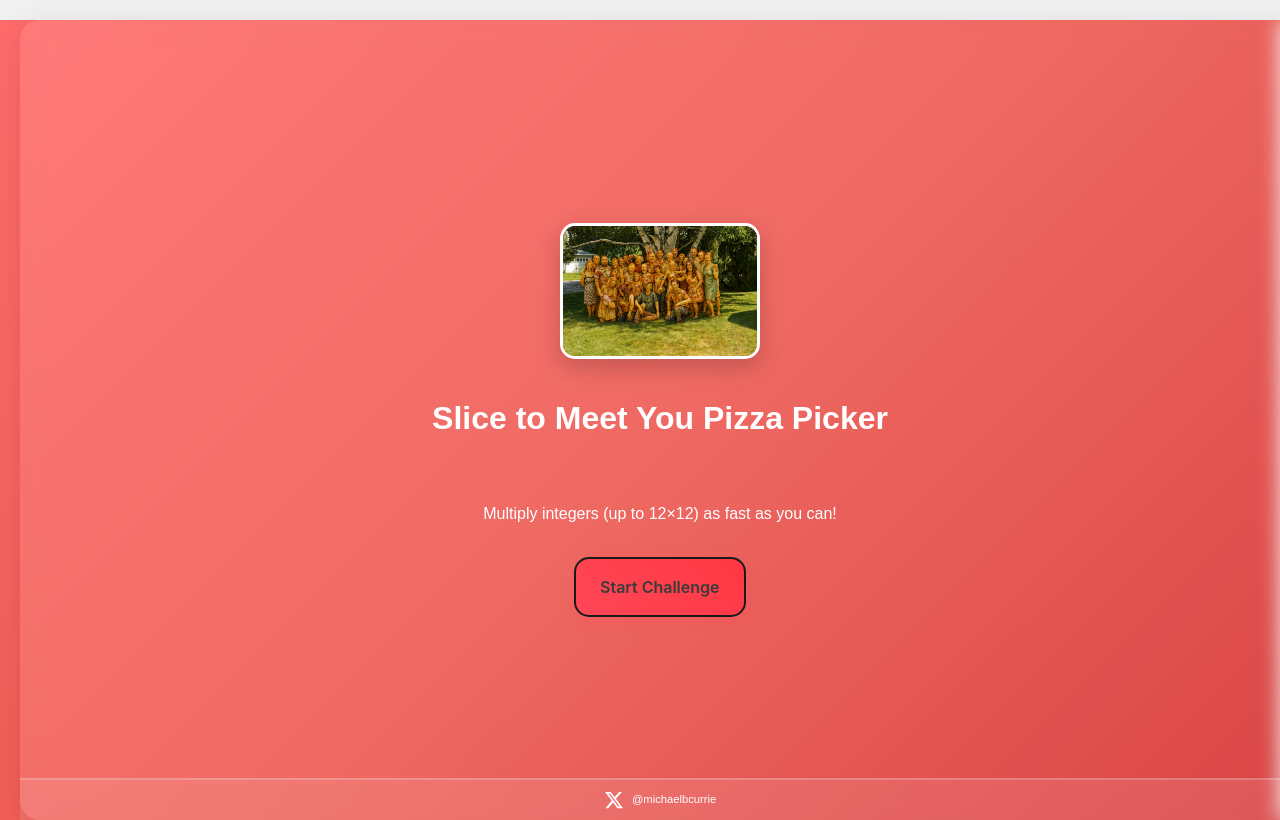
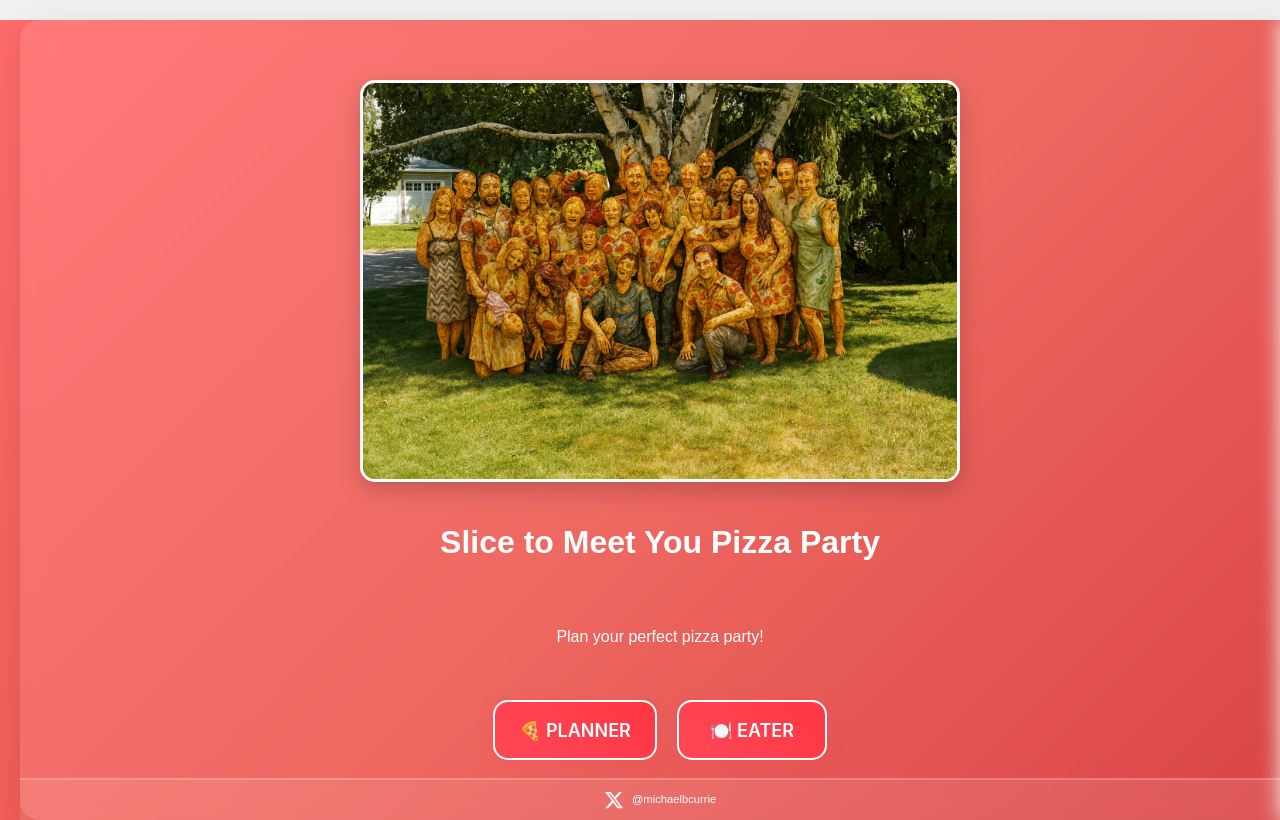
Before and after one commit to MichaelCurrie/times-tables-challenge, a Flask app: template templates/pizza.html in a window 1280 px wide. Run offline with Flask 3, Linux system fonts and the light colour scheme; the template is opened without the code that fills it, so the values that code supplies are empty.

Commit message:
pizza planner and picker

```diff
--- a/app.py
+++ b/app.py
@@ -43,6 +43,18 @@ def init_db():
           total_effective_time REAL,
           count INTEGER,
           wrong_count INTEGER
+      );
+    """)
+
+    # Pizza party attendees
+    cur.execute("""
+      CREATE TABLE IF NOT EXISTS pizza_attendees (
+          id INTEGER PRIMARY KEY AUTOINCREMENT,
+          party_number INTEGER NOT NULL,
+          name TEXT NOT NULL,
+          slice_count INTEGER NOT NULL,
+          favorite_topping TEXT NOT NULL,
+          timestamp DATETIME DEFAULT CURRENT_TIMESTAMP
       );
     """)
 
@@ -173,5 +185,77 @@ def submit():
         "world_count": world_count
     })
 
+@app.route("/pizza/join", methods=["POST"])
+def join_pizza_party():
+    data = request.get_json()
+    party_number = data.get("partyNumber")
+    name = data.get("name")
+    slice_count = data.get("sliceCount")
+    favorite_topping = data.get("favoriteTopping")
+
+    if not all([party_number, name, slice_count, favorite_topping]):
+        return jsonify({"error": "All fields are required"}), 400
+
+    conn = sqlite3.connect(DATABASE)
+    cur = conn.cursor()
+
+    try:
+        cur.execute("""
+            INSERT INTO pizza_attendees (party_number, name, slice_count, favorite_topping)
+            VALUES (?, ?, ?, ?)
+        """, (party_number, name, slice_count, favorite_topping))
+
+        conn.commit()
+        conn.close()
+
+        return jsonify({"success": True, "message": "Successfully joined the pizza party!"})
+    except Exception as e:
+        conn.close()
+        return jsonify({"error": str(e)}), 500
+
+@app.route("/pizza/summary/<int:party_number>", methods=["GET"])
+def get_pizza_party_summary(party_number):
+    conn = sqlite3.connect(DATABASE)
+    cur = conn.cursor()
+
+    try:
+        # Get all attendees for this party
+        cur.execute("""
+            SELECT name, slice_count, favorite_topping
+            FROM pizza_attendees
+            WHERE party_number = ?
+            ORDER BY timestamp
+        """, (party_number,))
+
+        attendees = cur.fetchall()
+
+        if not attendees:
+            return jsonify({"error": "No party found with that number"}), 404
+
+        # Calculate totals
+        total_slices = sum(attendee[1] for attendee in attendees)
+        names = [attendee[0] for attendee in attendees]
+
+        # Count toppings
+        topping_counts = {}
+        for attendee in attendees:
+            topping = attendee[2]
+            topping_counts[topping] = topping_counts.get(topping, 0) + 1
+
+        # Get top 3 toppings
+        top_toppings = sorted(topping_counts.items(), key=lambda x: x[1], reverse=True)[:3]
+
+        conn.close()
+
+        return jsonify({
+            "party_number": party_number,
+            "attendees": names,
+            "total_slices": total_slices,
+            "top_toppings": top_toppings
+        })
+    except Exception as e:
+        conn.close()
+        return jsonify({"error": str(e)}), 500
+
 if __name__ == '__main__':
     app.run(debug=True)
--- /dev/null
+++ b/static/pizza.js
@@ -0,0 +1,133 @@
+// Pizza Party JavaScript
+
+document.addEventListener('DOMContentLoaded', function() {
+    // Get all the containers
+    const startScreen = document.getElementById('startScreen');
+    const eaterContainer = document.getElementById('eaterContainer');
+    const plannerContainer = document.getElementById('plannerContainer');
+    const plannerResultsContainer = document.getElementById('plannerResultsContainer');
+
+    // Get all the buttons
+    const plannerButton = document.getElementById('plannerButton');
+    const eaterButton = document.getElementById('eaterButton');
+    const backToHome = document.getElementById('backToHome');
+    const backToHomePlanner = document.getElementById('backToHomePlanner');
+    const backToPlanner = document.getElementById('backToPlanner');
+
+    // Get forms
+    const eaterForm = document.getElementById('eaterForm');
+    const plannerForm = document.getElementById('plannerForm');
+
+    // Navigation functions
+    function showScreen(screen) {
+        // Hide all screens
+        startScreen.style.display = 'none';
+        eaterContainer.style.display = 'none';
+        plannerContainer.style.display = 'none';
+        plannerResultsContainer.style.display = 'none';
+
+        // Show the requested screen
+        screen.style.display = 'flex';
+    }
+
+    // Button event listeners
+    plannerButton.addEventListener('click', () => {
+        showScreen(plannerContainer);
+    });
+
+    eaterButton.addEventListener('click', () => {
+        showScreen(eaterContainer);
+    });
+
+    backToHome.addEventListener('click', () => {
+        showScreen(startScreen);
+    });
+
+    backToHomePlanner.addEventListener('click', () => {
+        showScreen(startScreen);
+    });
+
+    backToPlanner.addEventListener('click', () => {
+        showScreen(plannerContainer);
+    });
+
+    // Eater form submission
+    eaterForm.addEventListener('submit', async (e) => {
+        e.preventDefault();
+
+        const formData = new FormData(eaterForm);
+        const data = {
+            partyNumber: parseInt(formData.get('partyNumber')),
+            name: formData.get('eaterName'),
+            sliceCount: parseInt(formData.get('sliceCount')),
+            favoriteTopping: formData.get('favoriteTopping')
+        };
+
+        try {
+            const response = await fetch('/pizza/join', {
+                method: 'POST',
+                headers: {
+                    'Content-Type': 'application/json',
+                },
+                body: JSON.stringify(data)
+            });
+
+            const result = await response.json();
+
+            if (result.success) {
+                alert('Successfully joined the pizza party! 🍕');
+                eaterForm.reset();
+                showScreen(startScreen);
+            } else {
+                alert('Error: ' + result.error);
+            }
+        } catch (error) {
+            alert('Error joining party: ' + error.message);
+        }
+    });
+
+    // Planner form submission
+    plannerForm.addEventListener('submit', async (e) => {
+        e.preventDefault();
+
+        const formData = new FormData(plannerForm);
+        const partyNumber = parseInt(formData.get('plannerPartyNumber'));
+
+        try {
+            const response = await fetch(`/pizza/summary/${partyNumber}`);
+            const result = await response.json();
+
+            if (response.ok) {
+                displayPartySummary(result);
+                showScreen(plannerResultsContainer);
+            } else {
+                alert('Error: ' + result.error);
+            }
+        } catch (error) {
+            alert('Error fetching party summary: ' + error.message);
+        }
+    });
+
+    // Display party summary
+    function displayPartySummary(data) {
+        document.getElementById('partyNumberDisplay').textContent = data.party_number;
+
+        // Display attendees
+        const attendeesList = document.getElementById('attendeesList');
+        attendeesList.innerHTML = data.attendees.map(name =>
+            `<span class="attendee-tag">${name}</span>`
+        ).join('');
+
+        // Display total slices
+        document.getElementById('totalSlices').textContent = `${data.total_slices} slices`;
+
+        // Display top toppings
+        const topToppings = document.getElementById('topToppings');
+        topToppings.innerHTML = data.top_toppings.map(([topping, count]) =>
+            `<div class="topping-item">
+                <span>${topping}</span>
+                <span class="topping-count">${count}</span>
+            </div>`
+        ).join('');
+    }
+});
--- a/static/styles.css
+++ b/static/styles.css
@@ -399,7 +399,7 @@ body.pizza-theme .container {
 }
 
 .pizza-image {
-  width: 200px;
+  width: 600px;
   height: auto;
   border-radius: 15px;
   margin-bottom: 20px;
@@ -509,3 +509,179 @@ body.pizza-theme footer a {
 body.pizza-theme footer a:hover {
   color: #ffd700;
 }
+
+/* ==========================================================================
+   Pizza Party Styles
+   ========================================================================== */
+
+/* Pizza buttons layout */
+.pizza-buttons {
+  display: flex;
+  gap: 20px;
+  margin-top: 20px;
+}
+
+.pizza-button {
+  appearance: none;
+  background: linear-gradient(45deg, #ff4757, #ff3742);
+  color: white;
+  border: 2px solid #fff;
+  border-radius: 15px;
+  box-sizing: border-box;
+  cursor: pointer;
+  display: inline-block;
+  font-family: Roobert, -apple-system, BlinkMacSystemFont, "Segoe UI", Helvetica, Arial, sans-serif, "Apple Color Emoji", "Segoe UI Emoji", "Segoe UI Symbol";
+  font-size: 18px;
+  font-weight: 600;
+  line-height: normal;
+  margin: 0;
+  min-height: 60px;
+  min-width: 150px;
+  outline: none;
+  padding: 16px 24px;
+  text-align: center;
+  text-decoration: none;
+  transition: all 300ms cubic-bezier(.23, 1, 0.32, 1);
+  user-select: none;
+  -webkit-user-select: none;
+  touch-action: manipulation;
+  will-change: transform;
+  box-shadow: 0 4px 15px rgba(255, 71, 87, 0.3);
+}
+
+.pizza-button:hover {
+  background: linear-gradient(45deg, #ff3742, #ff2f3a);
+  transform: translateY(-2px);
+  box-shadow: 0 6px 20px rgba(255, 71, 87, 0.4);
+}
+
+.pizza-button:active {
+  box-shadow: none;
+  transform: translateY(0);
+}
+
+.back-button {
+  background: linear-gradient(45deg, #6c757d, #5a6268);
+  margin-top: 20px;
+}
+
+.back-button:hover {
+  background: linear-gradient(45deg, #5a6268, #495057);
+}
+
+/* Pizza form styles */
+.pizza-form {
+  display: flex;
+  flex-direction: column;
+  gap: 20px;
+  max-width: 400px;
+  margin: 0 auto;
+  padding: 20px;
+  background: rgba(255, 255, 255, 0.1);
+  border-radius: 15px;
+  border: 2px solid rgba(255, 255, 255, 0.2);
+}
+
+.form-group {
+  display: flex;
+  flex-direction: column;
+  gap: 8px;
+}
+
+.form-group label {
+  font-weight: 600;
+  color: #fff;
+  text-align: left;
+}
+
+.form-group input,
+.form-group select {
+  padding: 12px;
+  border: 2px solid #ff4757;
+  border-radius: 8px;
+  font-size: 16px;
+  background: rgba(255, 255, 255, 0.9);
+  color: #333;
+}
+
+.form-group input:focus,
+.form-group select:focus {
+  outline: none;
+  border-color: #ff3742;
+  box-shadow: 0 0 10px rgba(255, 71, 87, 0.3);
+}
+
+/* Container visibility */
+#eaterContainer,
+#plannerContainer,
+#plannerResultsContainer {
+  display: none;
+  flex-direction: column;
+  justify-content: center;
+  align-items: center;
+  width: 100%;
+  height: 100vh;
+  padding: 0 1rem;
+  box-sizing: border-box;
+}
+
+/* Party summary styles */
+.party-summary {
+  display: flex;
+  flex-direction: column;
+  gap: 20px;
+  max-width: 600px;
+  margin: 0 auto;
+  padding: 20px;
+}
+
+.summary-card {
+  background: rgba(255, 255, 255, 0.1);
+  border-radius: 15px;
+  padding: 20px;
+  border: 2px solid rgba(255, 255, 255, 0.2);
+  text-align: left;
+}
+
+.summary-card h3 {
+  margin: 0 0 15px 0;
+  color: #fff;
+  font-size: 1.2em;
+}
+
+.summary-card div {
+  color: #fff;
+  line-height: 1.6;
+}
+
+#attendeesList {
+  display: flex;
+  flex-wrap: wrap;
+  gap: 10px;
+}
+
+.attendee-tag {
+  background: rgba(255, 255, 255, 0.2);
+  padding: 5px 10px;
+  border-radius: 20px;
+  font-size: 0.9em;
+}
+
+.topping-item {
+  display: flex;
+  justify-content: space-between;
+  align-items: center;
+  padding: 5px 0;
+  border-bottom: 1px solid rgba(255, 255, 255, 0.1);
+}
+
+.topping-item:last-child {
+  border-bottom: none;
+}
+
+.topping-count {
+  background: rgba(255, 255, 255, 0.2);
+  padding: 2px 8px;
+  border-radius: 10px;
+  font-size: 0.8em;
+}
--- a/templates/pizza.html
+++ b/templates/pizza.html
@@ -12,91 +12,104 @@
             <div id="startScreen">
                 <div class="pizza-header">
                     <img src="{{ url_for('static', filename='pizza_family.png') }}" alt="Pizza Family" class="pizza-image">
-                    <h1>Slice to Meet You Pizza Picker</h1>
+                    <h1>Slice to Meet You Pizza Party</h1>
                 </div>
-                <p>Multiply integers (up to 12×12) as fast as you can!</p>
+                <p>Plan your perfect pizza party!</p>
                 <br>
-                <button class="startButton" id="startButton" aria-label="Start Challenge" role="button">
-                Start Challenge
-                </button>
+                <div class="pizza-buttons">
+                    <button class="pizza-button planner-button" id="plannerButton" aria-label="I'm a Planner" role="button">
+                        🍕 PLANNER
+                    </button>
+                    <button class="pizza-button eater-button" id="eaterButton" aria-label="I'm an Eater" role="button">
+                        🍽️ EATER
+                    </button>
+                </div>
             </div>
-            <!-- Question Screen -->
-            <div id="questionContainer">
-                <div id="progressContainer">
-                    <div class="pill" data-index="1"></div>
-                    <div class="pill" data-index="2"></div>
-                    <div class="pill" data-index="3"></div>
-                    <div class="pill" data-index="4"></div>
-                    <div class="pill" data-index="5"></div>
-                    <div class="pill" data-index="6"></div>
-                    <div class="pill" data-index="7"></div>
-                    <div class="pill" data-index="8"></div>
-                    <div class="pill" data-index="9"></div>
-                    <div class="pill" data-index="10"></div>
+            <!-- EATER Form Screen -->
+            <div id="eaterContainer">
+                <div class="pizza-header">
+                    <h2>🍽️ I'm an Eater</h2>
+                    <p>Join the pizza party!</p>
                 </div>
-                <h2 id="questionText"></h2>
-                <input type="number" id="answerInput" placeholder="Your answer">
-                <!-- On‑screen numeric keypad -->
-                <div id="keypad">
-                    <div class="key-row">
-                        <button class="key" data-key="1">1</button>
-                        <button class="key" data-key="2">2</button>
-                        <button class="key" data-key="3">3</button>
+                <form id="eaterForm" class="pizza-form">
+                    <div class="form-group">
+                        <label for="partyNumber">Pizza Party Number (1-100):</label>
+                        <input type="number" id="partyNumber" name="partyNumber" min="1" max="100" required>
                     </div>
-                    <div class="key-row">
-                        <button class="key" data-key="4">4</button>
-                        <button class="key" data-key="5">5</button>
-                        <button class="key" data-key="6">6</button>
+                    <div class="form-group">
+                        <label for="eaterName">Your Name:</label>
+                        <input type="text" id="eaterName" name="eaterName" required>
                     </div>
-                    <div class="key-row">
-                        <button class="key" data-key="7">7</button>
-                        <button class="key" data-key="8">8</button>
-                        <button class="key" data-key="9">9</button>
+                    <div class="form-group">
+                        <label for="sliceCount">How many slices do you want?</label>
+                        <input type="number" id="sliceCount" name="sliceCount" min="1" max="20" required>
                     </div>
-                    <div class="key-row">
-                        <button class="key" data-key="back">⌫</button>
-                        <button class="key" data-key="0">0</button>
-                        <button class="key" data-key="submit">Submit</button>
+                    <div class="form-group">
+                        <label for="favoriteTopping">Your Favorite Topping:</label>
+                        <select id="favoriteTopping" name="favoriteTopping" required>
+                            <option value="">Choose your topping...</option>
+                            <option value="pepperoni">Pepperoni</option>
+                            <option value="mushrooms">Mushrooms</option>
+                            <option value="sausage">Sausage</option>
+                            <option value="bacon">Bacon</option>
+                            <option value="ham">Ham</option>
+                            <option value="chicken">Chicken</option>
+                            <option value="beef">Beef</option>
+                            <option value="anchovies">Anchovies</option>
+                            <option value="olives">Olives</option>
+                            <option value="bell-peppers">Bell Peppers</option>
+                            <option value="onions">Onions</option>
+                            <option value="tomatoes">Tomatoes</option>
+                            <option value="pineapple">Pineapple</option>
+                            <option value="spinach">Spinach</option>
+                            <option value="artichokes">Artichokes</option>
+                            <option value="extra-cheese">Extra Cheese</option>
+                            <option value="vegan-cheese">Vegan Cheese</option>
+                            <option value="basil">Basil</option>
+                            <option value="garlic">Garlic</option>
+                        </select>
+                    </div>
+                    <button type="submit" class="pizza-button">Join the Party! 🍕</button>
+                </form>
+                <button id="backToHome" class="pizza-button back-button">← Back to Home</button>
+            </div>
+            <!-- PLANNER Form Screen -->
+            <div id="plannerContainer">
+                <div class="pizza-header">
+                    <h2>🍕 I'm a Planner</h2>
+                    <p>Check your pizza party status!</p>
+                </div>
+                <form id="plannerForm" class="pizza-form">
+                    <div class="form-group">
+                        <label for="plannerPartyNumber">Pizza Party Number (1-100):</label>
+                        <input type="number" id="plannerPartyNumber" name="plannerPartyNumber" min="1" max="100" required>
+                    </div>
+                    <button type="submit" class="pizza-button">Check Party Status! 🍕</button>
+                </form>
+                <button id="backToHomePlanner" class="pizza-button back-button">← Back to Home</button>
+            </div>
+
+            <!-- PLANNER Results Screen -->
+            <div id="plannerResultsContainer">
+                <div class="pizza-header">
+                    <h2>🍕 Pizza Party Summary</h2>
+                    <p>Party #<span id="partyNumberDisplay"></span></p>
+                </div>
+                <div class="party-summary">
+                    <div class="summary-card">
+                        <h3>👥 Attendees</h3>
+                        <div id="attendeesList"></div>
+                    </div>
+                    <div class="summary-card">
+                        <h3>🍕 Total Slices</h3>
+                        <div id="totalSlices"></div>
+                    </div>
+                    <div class="summary-card">
+                        <h3>🏆 Top 3 Favorite Toppings</h3>
+                        <div id="topToppings"></div>
                     </div>
                 </div>
-                <br>
-                <button id="submitAnswerButton">Submit</button>
-                <p id="feedback"></p>
-                <p id="progress"></p>
-            </div>
-            <!-- Results Screen -->
-            <div id="resultsContainer">
-                <div class="results-wrapper">
-                    <div class="heatmap-container">
-                        <h2>Multiplication Table Heatmap<br>
-                            <small>Average Effective Time (s)</small>
-                        </h2>
-                        <div id="heatmap"></div>
-                    </div>
-                </div>
-                <div class="stats-panel">
-                    <h3>Your Stats vs. The World</h3>
-                    <p id="yourAverage">Response Time: -- s vs. -- s</p>
-                    <p id="yourCount">Answers Submitted: -- / --</p>
-                </div>
-                <button id="shareStatsButton" class="share-button">
-                    <svg
-                        class="share-icon"
-                        width="24"
-                        height="24"
-                        viewBox="0 0 24 24"
-                        fill="none"
-                        xmlns="http://www.w3.org/2000/svg"
-                        >
-                        <path
-                            d="M18 16.08C17.24 16.08 16.56 16.38 16.05 16.88L8.91 12.7C8.96 12.47 9 12.24 9 12C9 11.76 8.96 11.53 8.91 11.3L15.96 7.18C16.5 7.69 17.22 8 18 8C19.66 8 21 6.66 21 5C21 3.34 19.66 2 18 2C16.34 2 15 3.34 15 5C15 5.24 15.04 5.47 15.09 5.7L8.04 9.82C7.5 9.31 6.78 9 6 9C4.34 9 3 10.34 3 12C3 13.66 4.34 15 6 15C6.78 15 7.5 14.69 8.04 14.18L15.16 18.36C15.11 18.58 15.08 18.79 15.08 19C15.08 20.66 16.42 22 18.08 22C19.74 22 21.08 20.66 21.08 19C21.08 17.34 19.74 16 18.08 16Z"
-                            fill="currentColor"
-                            />
-                    </svg>
-                    <span>Share Stats</span>
-                </button>
-                <br>
-                <button id="restartButton">Restart Challenge</button>
+                <button id="backToPlanner" class="pizza-button back-button">← Back to Planner</button>
             </div>
             <footer id="siteFooter">
                 <a href="https://twitter.com/michaelbcurrie" target="_blank">
@@ -107,6 +120,6 @@
                 </a>
             </footer>
         </div>
-        <script src="{{ url_for('static', filename='script.js') }}"></script>
+        <script src="{{ url_for('static', filename='pizza.js') }}"></script>
     </body>
 </html>
```
